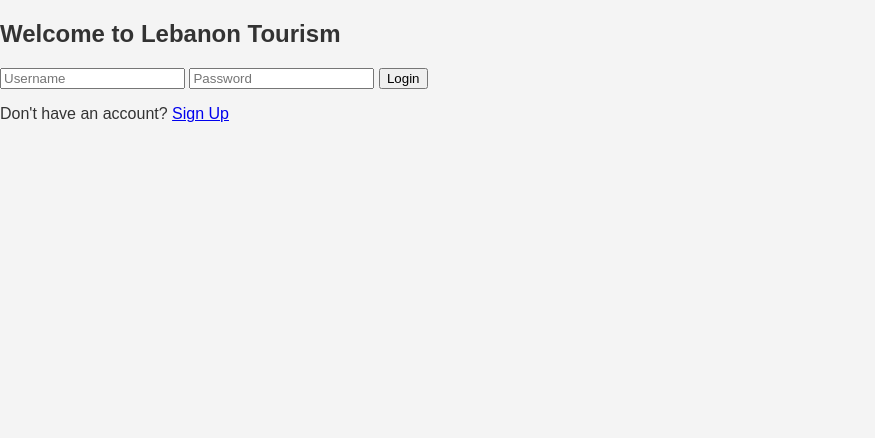
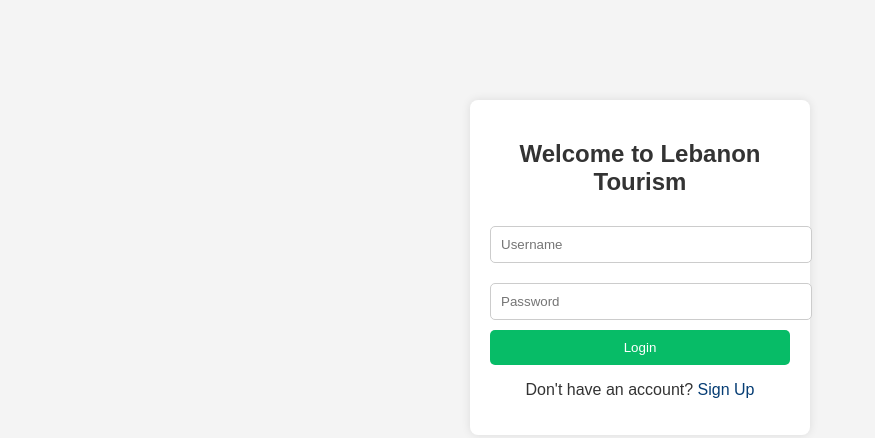
Before and after one commit to Nourlhaj/TourismWebsite, a plain HTML site: page login.html in a window 1280 px wide. Shown: the whole page, without its empty margins (0-875 px from the left). Drawn offline with Linux system fonts and the light colour scheme.

Commit message:
Add files via upload

```diff
--- a/styles.css
+++ b/styles.css
@@ -5,6 +5,47 @@ body {
     padding: 0;
     background-color: #f4f4f4;
     color: #333;
+}
+
+/* Center the form */
+.login-container {
+    width: 300px;
+    margin: 100px auto;
+    padding: 20px;
+    background: white;
+    text-align: center;
+    box-shadow: 0 0 10px rgba(0, 0, 0, 0.1);
+    border-radius: 8px;
+}
+
+/* Form inputs */
+input {
+    width: 100%;
+    padding: 10px;
+    margin: 10px 0;
+    border: 1px solid #ccc;
+    border-radius: 5px;
+}
+
+/* Buttons */
+button {
+    width: 100%;
+    padding: 10px;
+    background: #07bc67;
+    color: white;
+    border: none;
+    border-radius: 5px;
+    cursor: pointer;
+}
+
+button:hover {
+    background: #07bc67;
+}
+
+
+p a {
+    color: #063d74;
+    text-decoration: none;
 }
 
 header {
```
